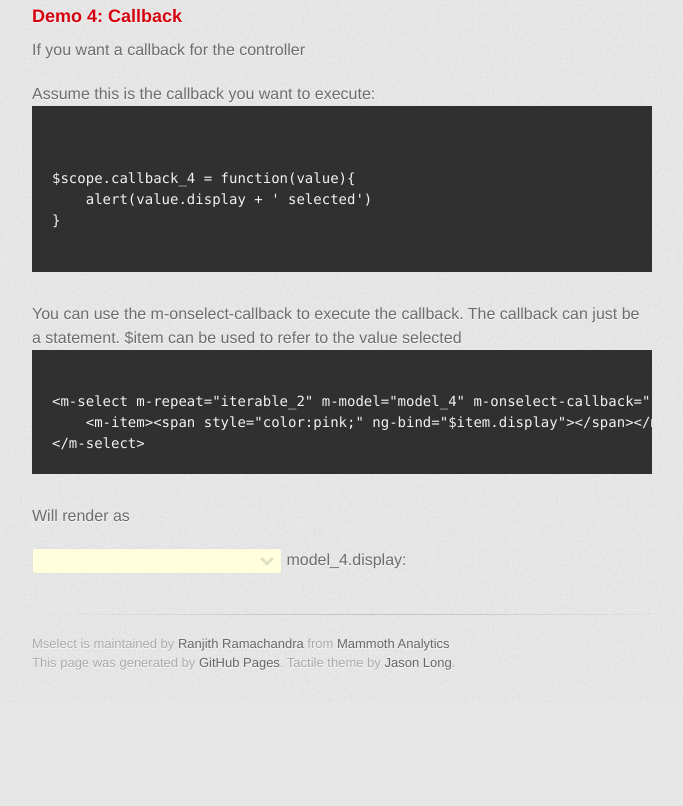
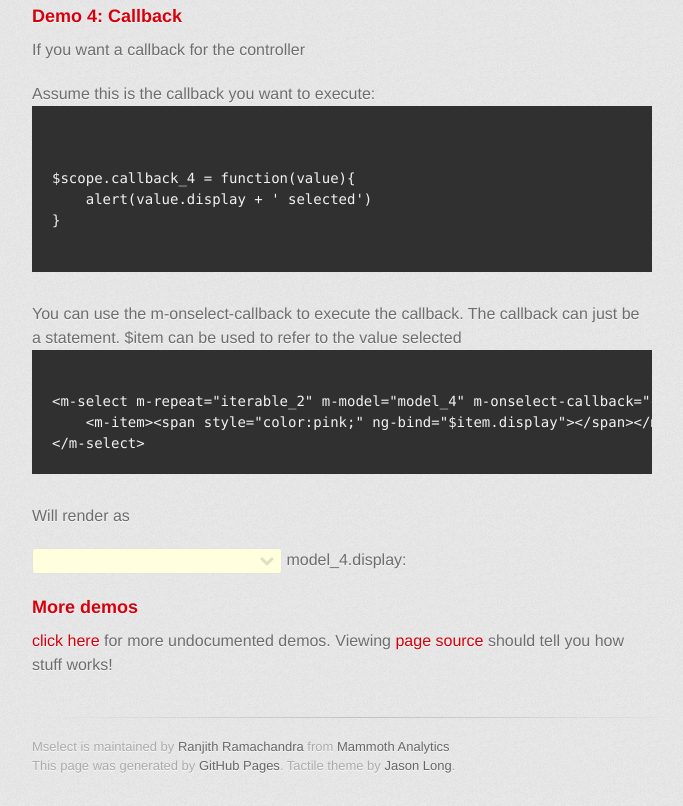
Before and after one commit to mammoth-analytics/mselect, a plain HTML site: page index.html in a window 1280 px wide. Shown: the part 1699-2505 px from the top of the page, without its empty margins (298-981 px from the left). Before the commit the page ends 2402 px from the top, so only its background shows below. Drawn offline with Linux system fonts and the light colour scheme; a web font is replaced by a local one.

Commit message:
improved documentation

```diff
--- a/index.html
+++ b/index.html
@@ -111,6 +111,11 @@ $scope.callback_4 = function(value){
                         </m-select>
                         model_4.display: <span ng-bind="model_4.display"></span>
                     </p>
+                    <h3>More demos</h3>
+                    <p><a href="test.html"> click here</a> for more undocumented demos.
+                        Viewing <a href="http://www.computerhope.com/issues/ch000746.htm">page source</a> should tell
+                        you how stuff works!
+                    </p>
                 </section>
                 <footer>
                     Mselect is maintained by <a href="https://github.com/ranjith19">Ranjith Ramachandra</a> from <a href="http://mammoth.io/">Mammoth Analytics</a><br>
@@ -118,9 +123,9 @@ $scope.callback_4 = function(value){
                 </footer>
             </div>
         </div>
+        <script demo="text/javascript" src="jquery.js"></script>
+        <script demo="text/javascript" src="angular.js"></script>
+        <script demo="text/javascript" src="mselect.js"></script>
+        <script demo="text/javascript" src="test.js"></script>
     </body>
-    <script demo="text/javascript" src="jquery.js"></script>
-    <script demo="text/javascript" src="angular.js"></script>
-    <script demo="text/javascript" src="mselect.js"></script>
-    <script demo="text/javascript" src="test.js"></script>
 </html>
```
